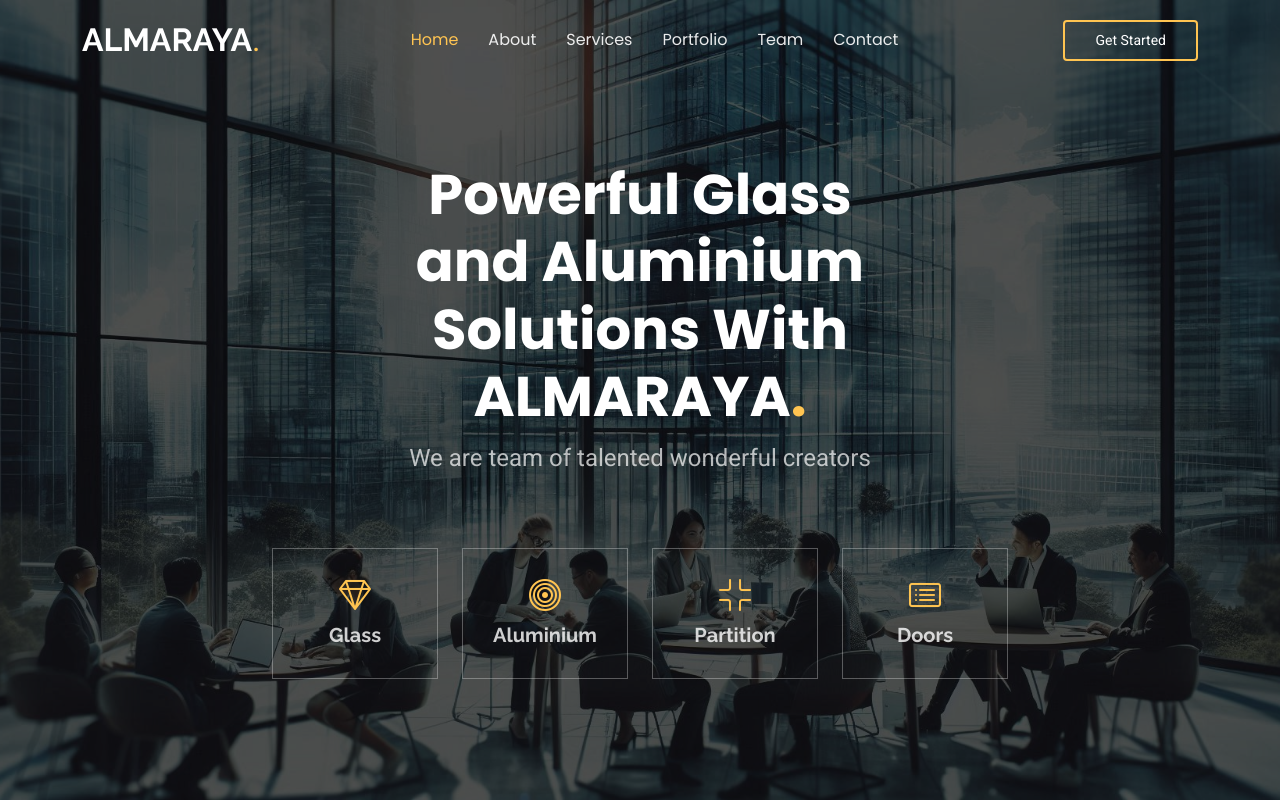
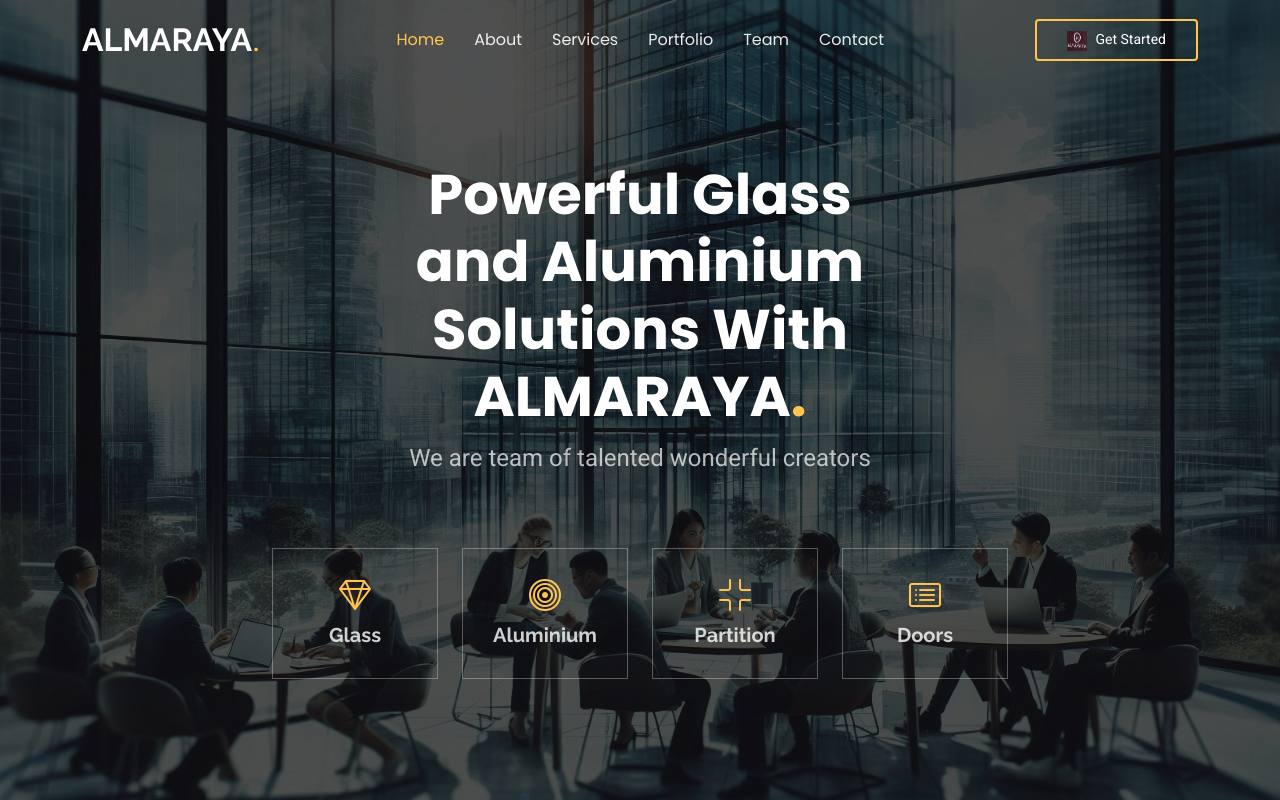
Before and after one commit to almaraya/almaraya, a plain HTML site: page index.html in a window 1280 px wide. Shown: the top 800 px of the page. Drawn offline with Linux system fonts and the light colour scheme.

Commit message:
Update index.html

```diff
--- a/index.html
+++ b/index.html
@@ -6,7 +6,7 @@
   <meta content="width=device-width, initial-scale=1.0" name="viewport">
   <title>ALMARAYA</title>
   <meta name="description" content="Doors and Glass solutions">
-  <meta name="keywords" content="Doors and Glass related work">
+  <meta name="keywords" content="Doors and Glass work">
 
   <!-- Favicons -->
   <link href="assets/img/logo.jpg" rel="icon">
@@ -51,8 +51,11 @@
         </ul>
         <i class="mobile-nav-toggle d-xl-none bi bi-list"></i>
       </nav>
-
-      <a class="btn-getstarted" href="index.html#about">Get Started</a>
+      <!-- <a class="btn-getstarted" href="index.html#about">Get Started</a> -->
+      <a class="btn-getstarted" href="index.html#about">
+        <img src="assets/img/logo.jpg" alt="Almaraya" style="height: 20px; width: 20px; vertical-align: middle; margin-right: 5px;">
+        Get Started
+    </a>
 
     </div>
   </header>
```
